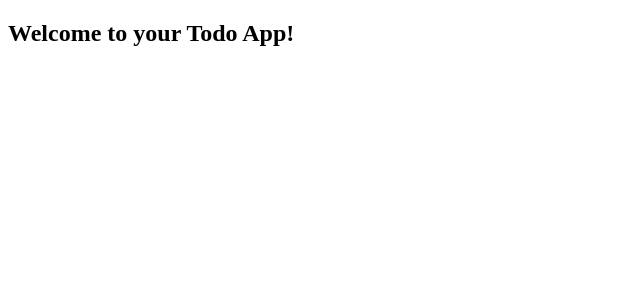
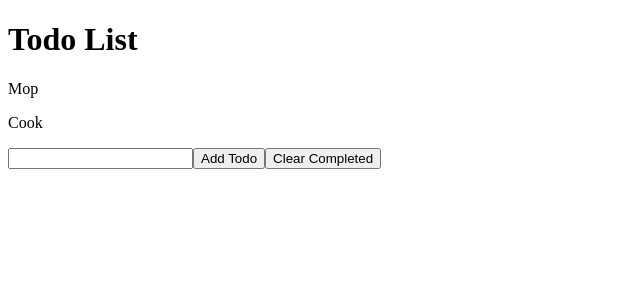
Before and after one commit to bloominstituteoftechnology/web-module-project-class-components, a React (Create React App) app: page / in a window 1280 px wide. Shown: the top 300 px of the page, without its empty margins (0-640 px from the left). Built offline with nearby package versions, Linux system fonts and the light colour scheme; the HTML template or start-up script is replaced by a standard one.

Commit message:
finished the basics

```diff
--- a/src/App.js
+++ b/src/App.js
@@ -1,13 +1,79 @@
-import React from 'react';
+import React from "react";
+import { mockComponent } from "react-dom/test-utils";
+import TodoForm from "./components/TodoForm";
+import TodoList from "./components/TodoList";
+
+const todo = [
+  {
+    name: "Mop",
+    id: "1001",
+    completed: false,
+  },
+  { name: "Cook", id: "1002", completed: false },
+];
 
 class App extends React.Component {
+  constructor() {
+    super();
+    this.state = {
+      todo: todo,
+    };
+  }
+
+  toggleCompleted = (todoId) => {
+    console.log("toggling", todoId);
+    const newTodo = this.state.todo.map((item) => {
+      if (todoId === todo.id) {
+        return {
+          ...item,
+          completed: !item.completed,
+        };
+      } else {
+        return item;
+      }
+    });
+    // update state to toggle purchased on this item, but keep all of the other items the same
+    this.setState({
+      ...this.state,
+      todo: newTodo,
+    });
+  };
+
   // you will need a place to store your state in this component.
   // design `App` to be the parent component of your application.
   // this component is going to take care of state, and any change handlers you need to work with your state
+  //update stat with each keystroke
+  // addTodo = (todoName) => {
+  //   const newTodo = {
+  //     id: Date.now(),
+  //     name: todoName,
+  //     completed: false,
+  //   };
+  //   this.setState({
+  //     ...this.state,
+  //     todo: [...this.state.todo, newTodo],
+  //   });
+  // };
+
+  // clearCompleted = () => {
+  //   console.log("Clearing purchased items");
+  //   //if item.purchased is true, then filter it out of the this ;stategroceries array
+  //   this.setState({
+  //     ...this.state,
+  //     todo: this.state.todo.filter((todo) => !todo.completed),
+  //   });
+  // };
+
   render() {
     return (
       <div>
-        <h2>Welcome to your Todo App!</h2>
+        <h1>Todo List</h1>
+        <TodoList
+          toggleCompleted={this.toggleCompleted}
+          todo={this.state.todo}
+        />
+        <TodoForm />
+        <div></div>
       </div>
     );
   }
--- a/src/components/Todo.js
+++ b/src/components/Todo.js
@@ -0,0 +1,14 @@
+import React from "react";
+
+const Todo = (props) => {
+  return (
+    <div
+      className={`todo${props.todo.completed ? " completed" : ""}`}
+      onClick={() => props.toggleCompleted(props.todo.id)}
+    >
+      <p>{props.todo.name}</p>
+    </div>
+  );
+};
+
+export default Todo;
--- a/src/components/TodoForm.js
+++ b/src/components/TodoForm.js
@@ -0,0 +1,41 @@
+import React from "react";
+
+class TodoForm extends React.Component {
+  // Constructor with state
+  constructor() {
+    super();
+    this.state = {};
+  }
+
+  handleChanges = (e) => {
+    // update state with each keystroke
+    this.setState({ todo: e.target.value });
+    // this.props.addTodo(this.state);
+  };
+  submitTodo = (e) => {
+    e.preventDefault();
+    this.setState({ todo: "" });
+    this.props.addTodo(this.state.todo, e);
+  };
+  // class property to submit form
+
+  render() {
+    return (
+      <form>
+        {/* This is an uncontrolled component 😬 We want it to be controlled by state */}
+        <input
+          type="text"
+          name="todo"
+          value={this.state.todo}
+          onChange={this.handleChanges}
+        />
+        <button onClick={() => this.props.submitTodo()}>Add Todo</button>
+        <button onClick={() => this.props.clearCompleted()}>
+          Clear Completed
+        </button>
+      </form>
+    );
+  }
+}
+
+export default TodoForm;
--- a/src/components/TodoList.js
+++ b/src/components/TodoList.js
@@ -1,2 +1,22 @@
 // your components will all go in this `component` directory.
 // feel free to change this component.js into TodoList.js
+import React from "react";
+import Todo from "./Todo";
+
+const TodoList = (props) => {
+  // for sorting the list based on whether an item has been purchased or not
+  // const sortedList = props.groceries.sort((a, b) => a.purchased - b.purchased);
+  return (
+    <div className="shopping-list">
+      {props.todo.map((todo) => (
+        <Todo
+          toggleCompleted={props.toggleCompleted}
+          key={todo.id}
+          todo={todo}
+        />
+      ))}
+    </div>
+  );
+};
+
+export default TodoList;
```
Also changed, not shown: package.json (+5 -4 lines), 2 other files (tests, documents, lock files or other folders).
